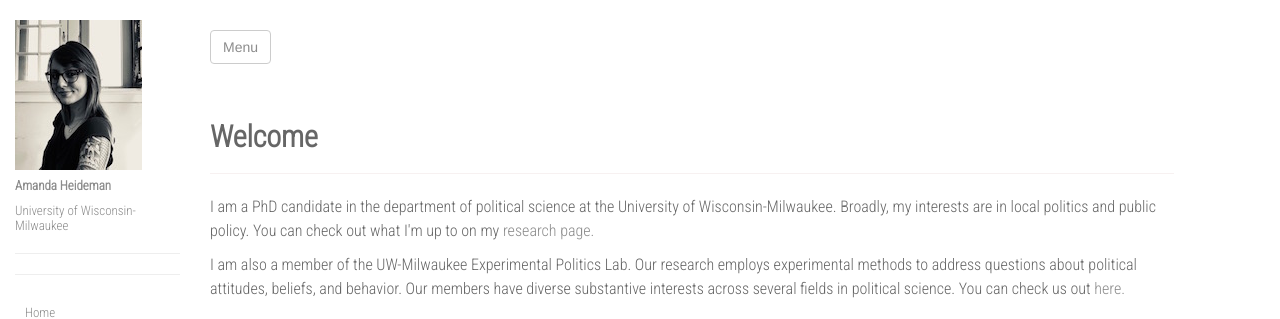
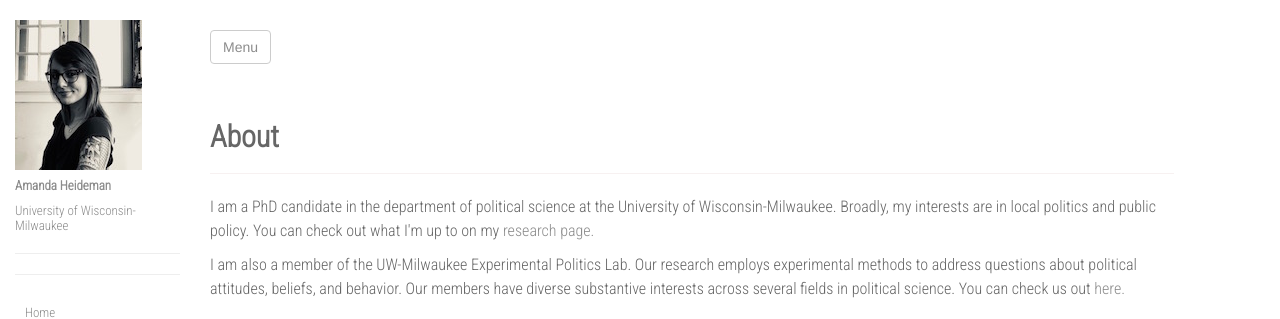
Before and after one commit to ajheideman/ajheideman.github.io, a Jekyll site: the page built from index.html, in a window 1280 px wide. Shown: the top 319 px of the page. Built offline with Jekyll 4.4.1, drawn with Linux system fonts in a browser that asks for light colours; nearby versions of some CDN libraries.

Commit message:
Update index.html

```diff
--- a/index.html
+++ b/index.html
@@ -5,7 +5,7 @@ layout: default
 
  <div class="post-container">
 
-  <h2 class="post-title">Welcome</h2>
+  <h2 class="post-title">About </h2>
 
   <hr>
 
```
